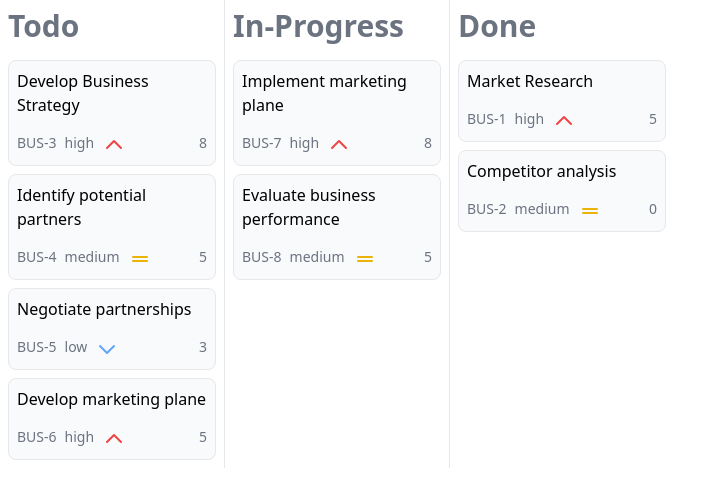
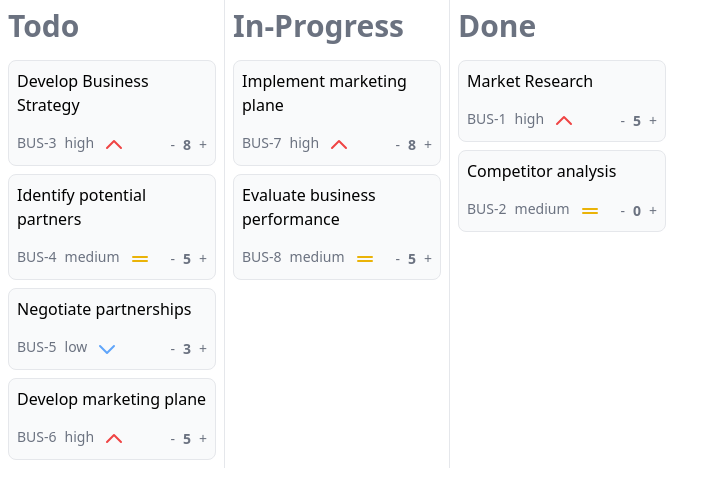
Before and after one commit to ClaytonDewey/react-intro-kanban, a React (Vite) app: page / in a window 1280 px wide. Shown: the top 498 px of the page, without its empty margins (0-721 px from the left). Built offline with nearby package versions, Linux system fonts and the light colour scheme.

Commit message:
feat: Add useState to update points

```diff
--- a/src/components/TaskCard.tsx
+++ b/src/components/TaskCard.tsx
@@ -1,3 +1,4 @@
+import { useState } from 'react';
 import { Task } from '../utils/data-tasks';
 
 const lowPriorityIcon = (
@@ -53,6 +54,7 @@ const highPriorityIcon = (
 );
 
 const TaskCard = ({ task }: { task: Task }) => {
+  const [points, setPoints] = useState(task.points || 0);
   return (
     <div className='border rounded-lg px-2 m-2 bg-gray-50 w-52'>
       <div className='text-base font-base py-2'>{task.title}</div>
@@ -64,7 +66,11 @@ const TaskCard = ({ task }: { task: Task }) => {
           {task.priority === 'medium' && mediumPriorityIcon}
           {task.priority === 'low' && lowPriorityIcon}
         </div>
-        <div>{task.points}</div>
+        <div className='flex gap-2 items-center'>
+          <button onClick={() => setPoints(points - 1)}>-</button>
+          <div className='font-bold'>{points}</div>
+          <button onClick={() => setPoints(points + 1)}>+</button>
+        </div>
       </div>
     </div>
   );
```
